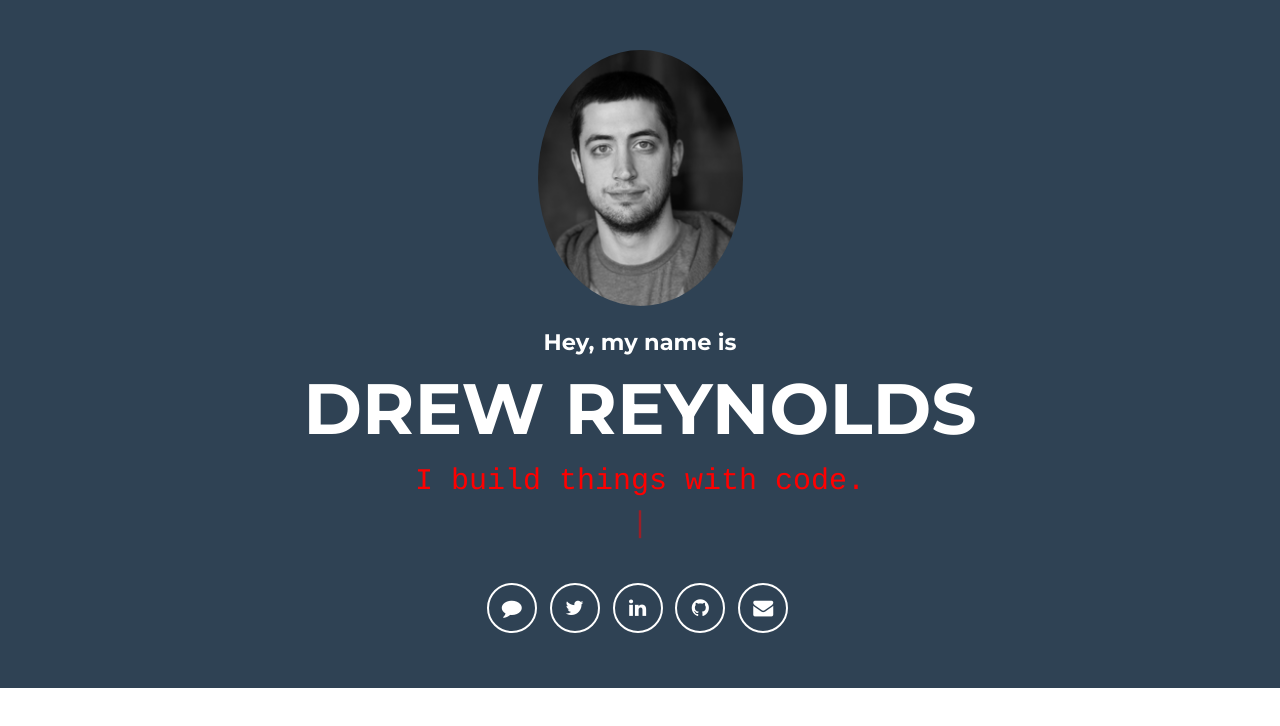
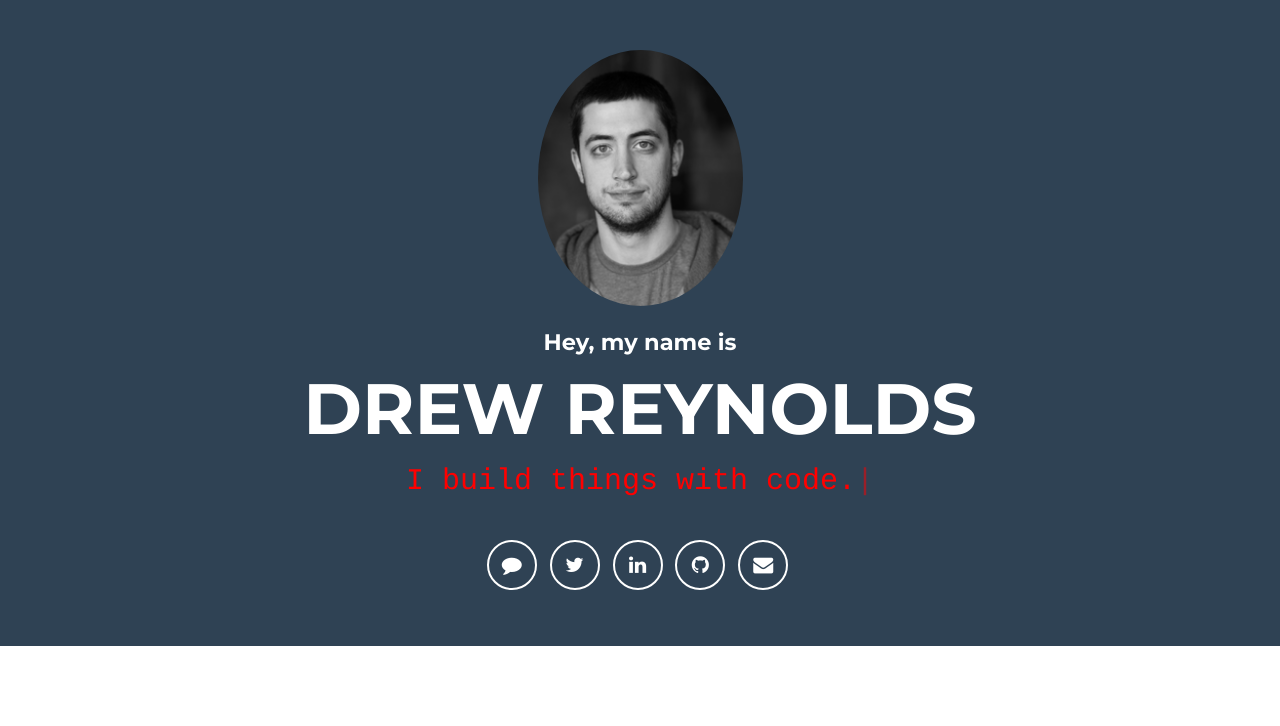
Before and after one commit to NYDrewReynolds/portfolio, a plain HTML site: page index.html in a window 1280 px wide. Drawn offline with nearby package versions, Linux system fonts and the light colour scheme.

Commit message:
Fixed animation cursor bug

```diff
--- a/index.html
+++ b/index.html
@@ -68,7 +68,11 @@
                         <span class="hello">Hey, my name is</span>
                         <span class="name">Drew Reynolds</span>
                     </div>
-                    <div class="element"></div>
+
+                    <div>
+                      <span class="element"></span>
+                    </div>
+
                 </div>
             </div>
 
```
